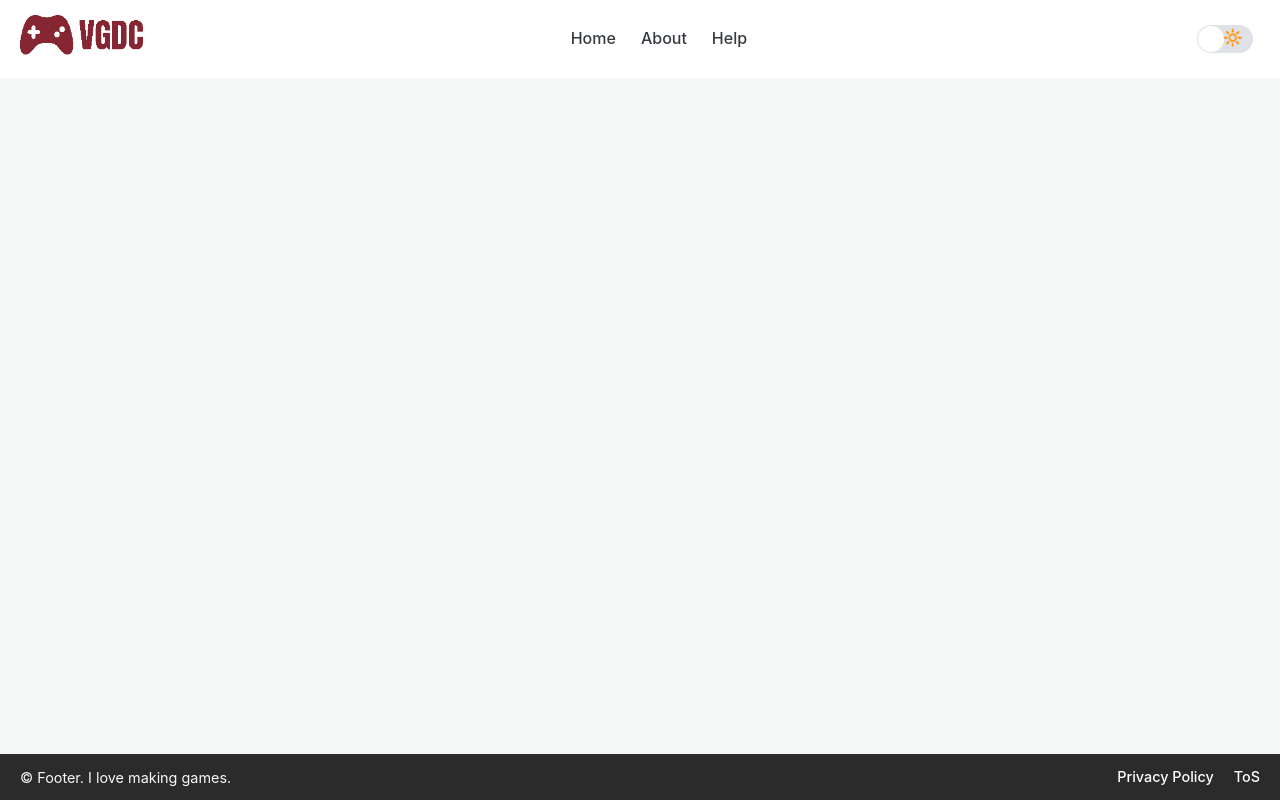
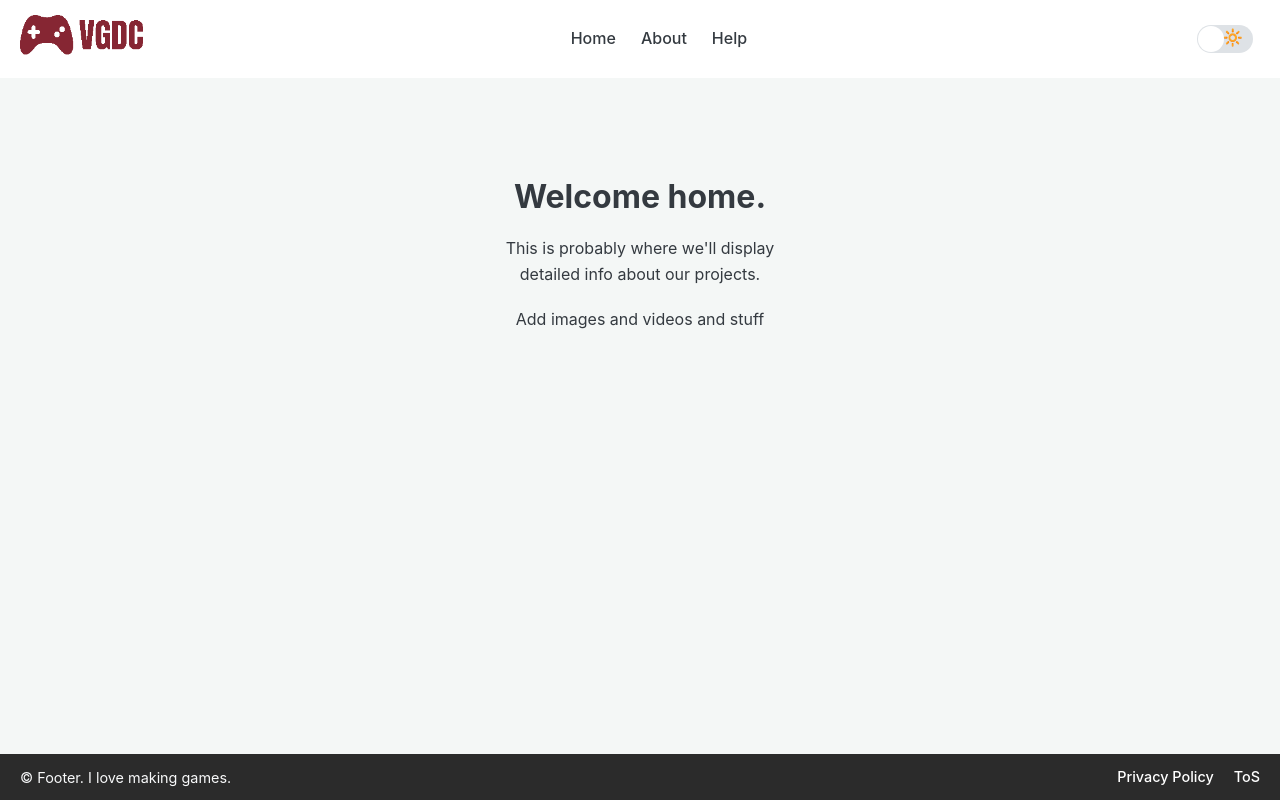
Before and after one commit to SCU-VGDC/VGDC-website, a React (Vite) app: page /home in a window 1280 px wide. Built offline with nearby package versions, Linux system fonts and the light colour scheme.

Commit message:
a bit more

```diff
--- a/src/pages/About.jsx
+++ b/src/pages/About.jsx
@@ -2,12 +2,6 @@ import React from 'react';
 import '../styles/About.css';
 
 function About() {
-  const stats = [
-    { number: "35%", text: "Average reduction in response time in high-risk areas." },
-    { number: "1200+", text: "High-risk zones monitored monthly." },
-    { number: "500+", text: "Potential lives saved annually with optimized deployment." },
-    { number: "2M+", text: "Historical crash data points analyzed." },
-  ];
 
   return (
     <div className="page-content container">
--- a/src/pages/Home.jsx
+++ b/src/pages/Home.jsx
@@ -4,7 +4,19 @@ import Sidebar from '../components/Sidebar';
 import { MapCenterContext } from '../context/MapCenterContext';
 
 function Home() {
+  return (
+    <div className="page-content container">
+      {/* Hero / Intro */}
+      <h1>Welcome home.</h1>
+      <p>
+        This is probably where we'll display detailed info about our projects.
+      </p>
+      <p>
+        Add images and videos and stuff
+      </p>
 
+    </div>
+  );
 
 }
 
```
